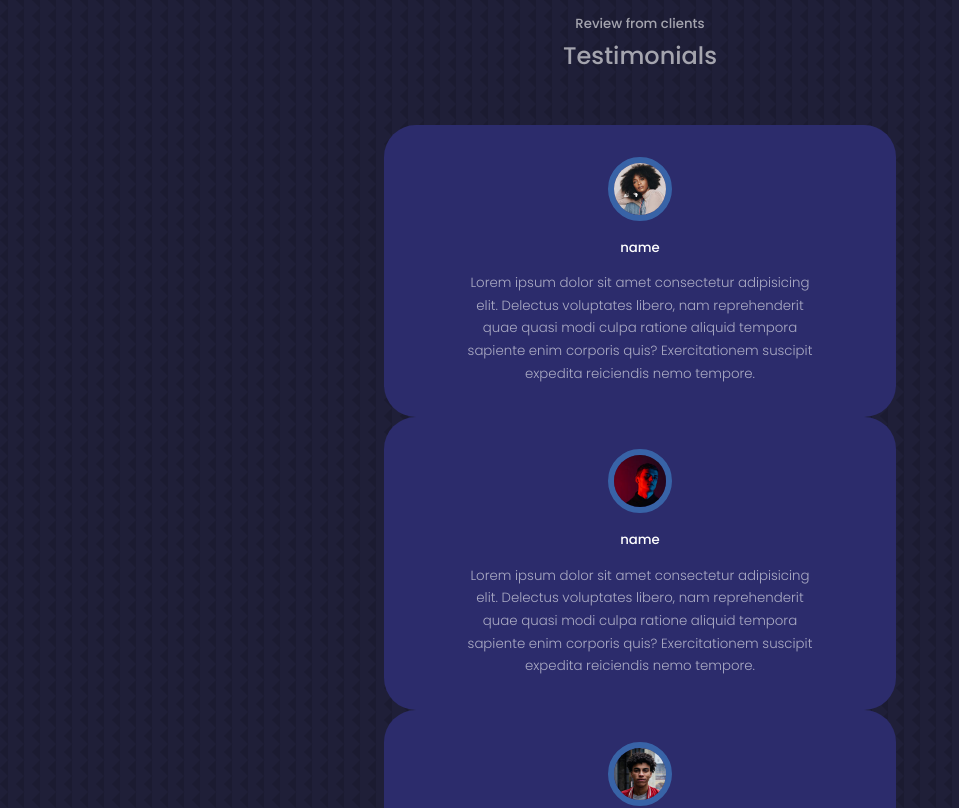
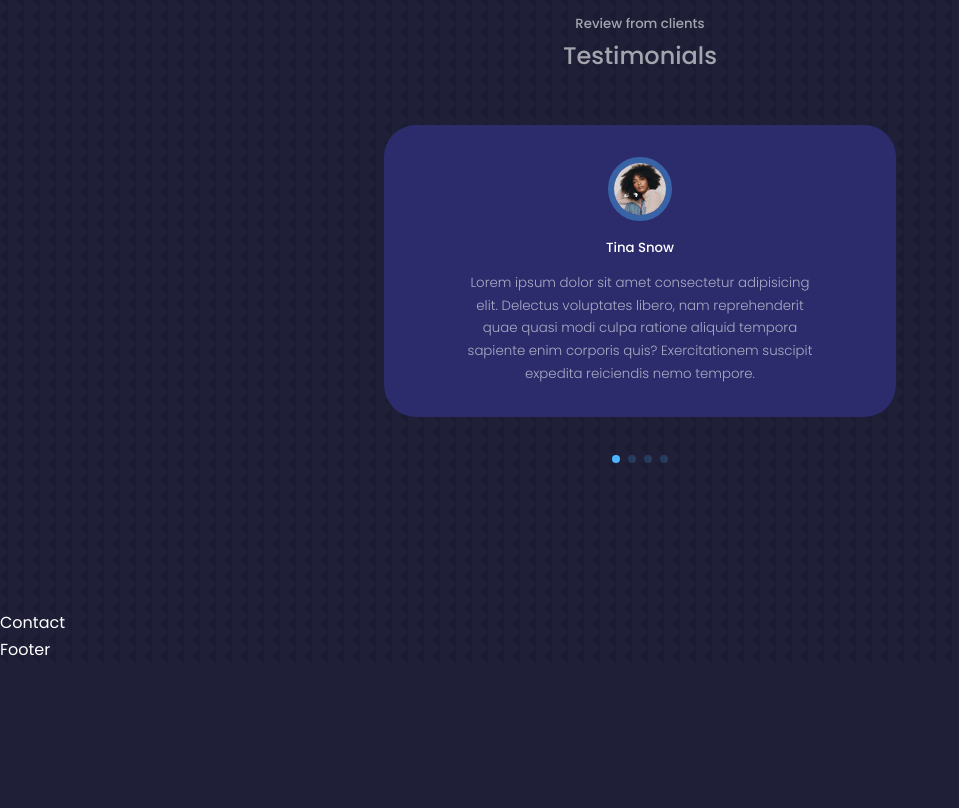
Before and after one commit to mervebilgin/PersonalWebsite, a React (Create React App) app: page / in a window 1280 px wide. Shown: the part 4440-5248 px from the top of the page, without its empty margins (0-959 px from the left). After the commit the page ends 5104 px from the top, so only its background shows below. Built offline with nearby package versions, Linux system fonts and the light colour scheme.

Commit message:
Create carousel/slides

```diff
--- a/package.json
+++ b/package.json
@@ -10,6 +10,7 @@
     "react-dom": "^18.2.0",
     "react-icons": "^4.4.0",
     "react-scripts": "5.0.1",
+    "swiper": "^8.3.0",
     "web-vitals": "^2.1.4"
   },
   "scripts": {
--- a/src/components/testimonials/Testimonials.jsx
+++ b/src/components/testimonials/Testimonials.jsx
@@ -4,6 +4,15 @@
 import AVTR2 from '../../assets/avatar2.jpg'
 import AVTR3 from '../../assets/avatar3.jpg'
 import AVTR4 from '../../assets/avatar4.jpg'
+
+// import Swiper core and required modules
+import { Pagination } from 'swiper';
+
+import { Swiper, SwiperSlide } from 'swiper/react';
+
+// Import Swiper styles
+import 'swiper/css';
+import 'swiper/css/pagination';
 
 const data = [
   {
@@ -34,27 +43,27 @@
       <h5>Review from clients</h5>
       <h2>Testimonials</h2>
 
-      <div className='container testimonials_container'>
+      <Swiper className='container testimonials_container'
+      // install Swiper modules
+      modules={[ Pagination ]}
+      spaceBetween={40}
+      slidesPerView={1}
+      pagination={{ clickable: true }}
+      >
         {
           data.map(({avatar, name, review}, index) => {
             return (
-              <article className='testimonial'>
+              <SwiperSlide className='testimonial'>
                 <div className='client_avatar'>
                   <img src={avatar} alt='' />
                 </div>
-                <h5 className='client_name'>name</h5>
+                <h5 className='client_name'>{name}</h5>
                 <small className='client_review'>{review}</small>
-              </article>
+              </SwiperSlide>
             )
           })
         }
-
-
-
-      </div>
-
-
-
+      </Swiper>
     </section>
   )
 }
--- a/src/components/testimonials/testimonials.css
+++ b/src/components/testimonials/testimonials.css
@@ -1,5 +1,6 @@
 .container.testimonials_container {
     width: 40%;
+    padding-bottom: 4rem;
 }
 
 .client_avatar {
@@ -27,6 +28,9 @@
     margin: 0.8rem auto 0;
 }
 
+.swiper-pagination-clickable .swiper-pagination-bullet {
+    background: var(--color-primary);
+}
 /* *******  Medium Devices  ********** */
 @media screen and (max-width: 1024px) {
     .container.testimonials_container {
```
Also changed, not shown: 1 other file (tests, documents, lock files or other folders).
